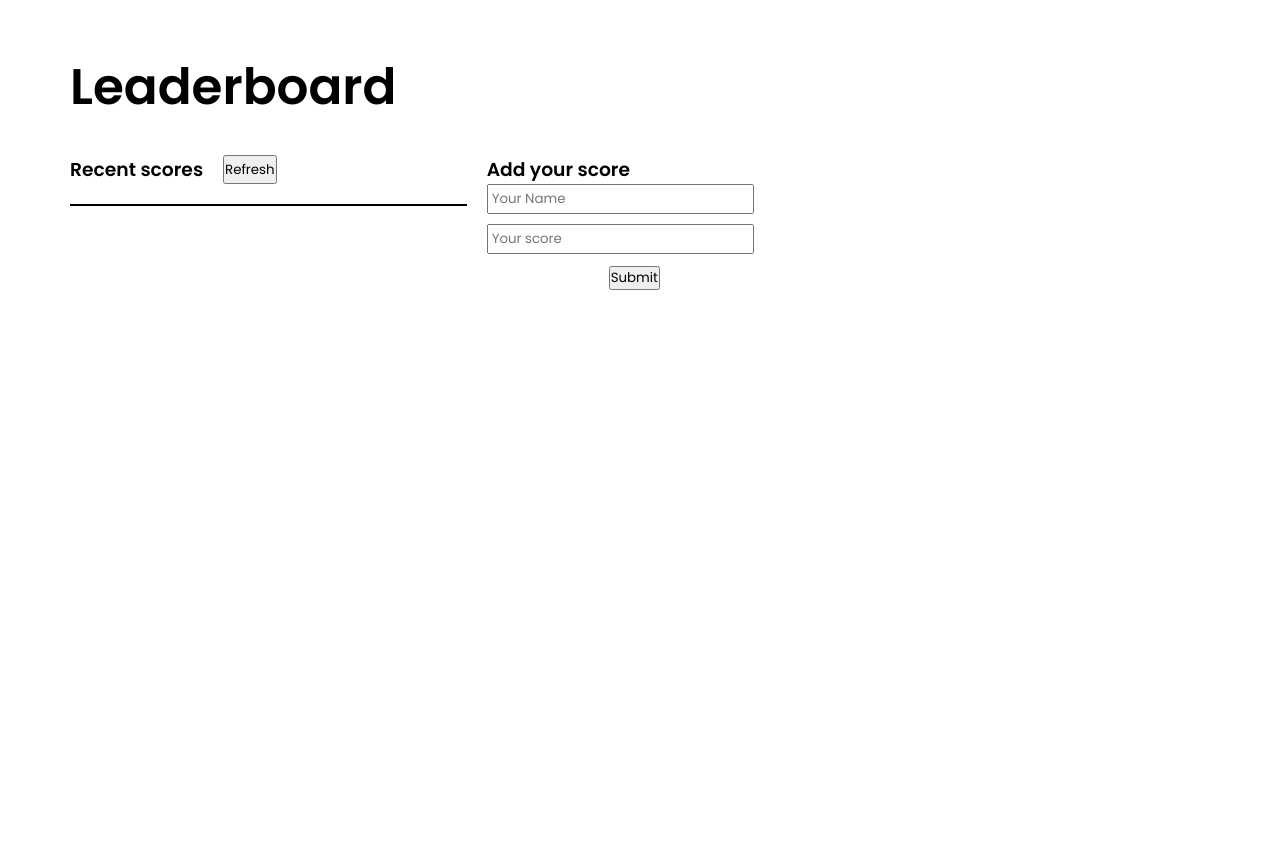
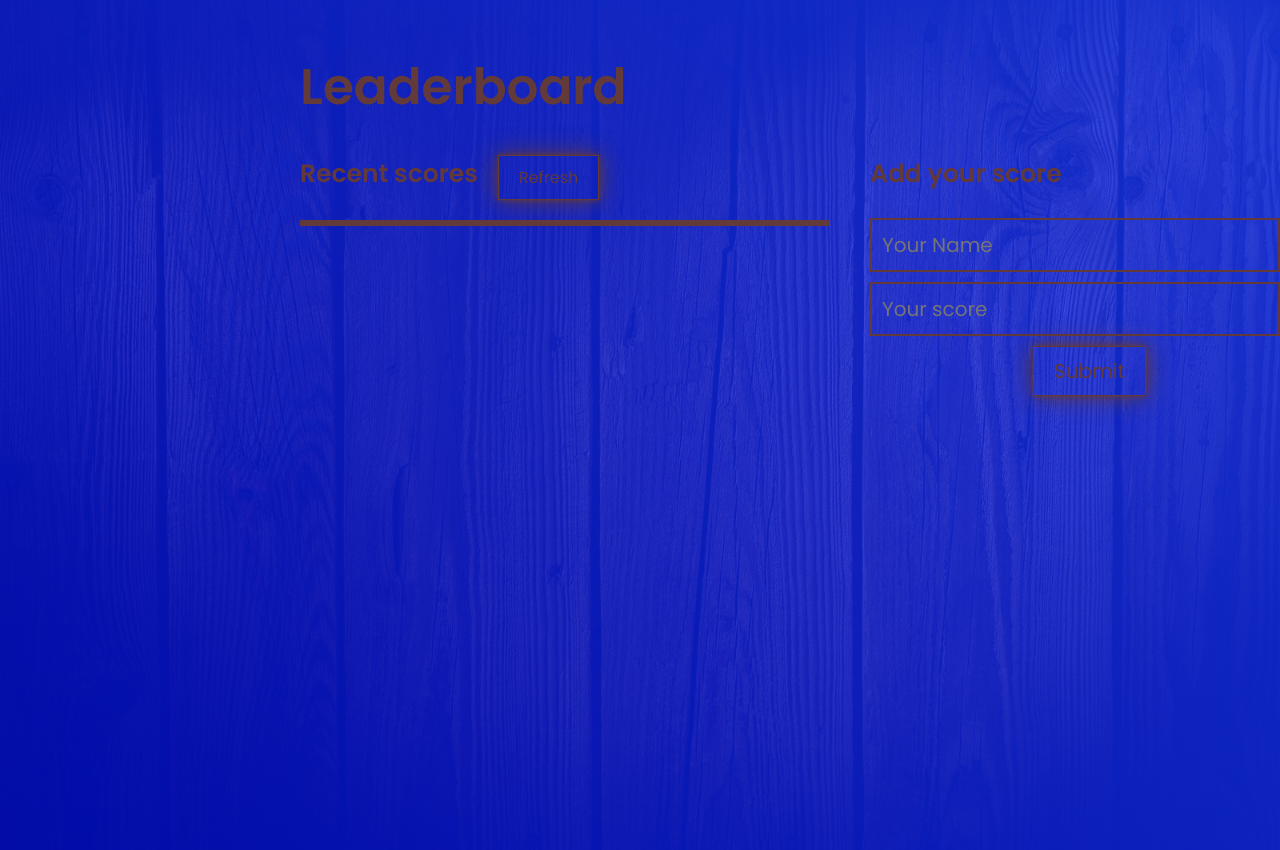
Before and after one commit to brighton0102/Leaderboard, a website built with webpack: page src/template.html in a window 1280 px wide. Before the commit the page ends 800 px from the top, so only its background shows below. Built offline with nearby package versions, Linux system fonts and the light colour scheme; no server answers.

Commit message:
Finish styling

```diff
--- a/src/styles/main.css
+++ b/src/styles/main.css
@@ -7,53 +7,104 @@
   margin: 0;
 }
 
+body {
+  width: 100%;
+  height: 100vh;
+  background: linear-gradient(45deg, rgba(0, 14, 208, 0.8), rgba(23, 60, 255, 0.8)), url(/src/img/pexels-photo-326333.jpeg);
+  background-size: cover;
+  background-position: center;
+  background-repeat: no-repeat;
+}
+
 .main-container {
-  margin-left: 70px;
+  margin-left: 300px;
   margin-top: 50px;
 }
 
 .title {
   font-size: 50px;
+  color: rgb(99, 58, 58);
 }
 
 .title-container {
   display: flex;
 }
 
+.title-container h3 {
+  font-size: 25px;
+  color: rgb(99, 58, 58);
+}
+
 .refresh-btn {
   margin-left: 20px;
+  border: 1px solid rgb(99, 58, 58);
+  color: rgb(99, 58, 58);
+  padding: 9px 20px;
+  text-align: center;
+  text-decoration: none;
+  display: inline-block;
+  font-size: 16px;
+  background-color: transparent;
+  cursor: pointer;
+  box-shadow: 0 0 5px rgb(99, 58, 58), 0 0 25px rgb(99, 58, 58);
+}
+
+.refresh-btn:hover {
+  box-shadow: 0 0 5px rgb(99, 58, 58), 0 0 25px rgb(99, 58, 58), 0 0 50px rgb(99, 58, 58), 0 0 100px rgb(99, 58, 58), 0 0 200px rgb(99, 58, 58);
 }
 
 .container {
   display: grid;
-  grid-template-columns: 1fr 2fr;
-  gap: 20px;
+  grid-template-columns: 3fr 2fr;
+  gap: 40px;
   margin-top: 30px;
 }
 
 .scores {
-  border: 1px solid black;
+  border: 3px solid rgb(99, 58, 58);
   margin-top: 20px;
+  color: rgb(99, 58, 58);
+}
+
+.score-item {
+  list-style-type: none;
+  border-bottom: 1px solid rgb(99, 58, 58);
+  padding: 10px;
+}
+
+.add-score h3 {
+  font-size: 25px;
+  color: rgb(99, 58, 58);
+  margin-bottom: 25px;
 }
 
 .input-form {
   margin-top: 20px;
 }
 
-.scores p {
-  border-bottom: 1px solid black;
-  padding: 5px;
-}
-
 input {
-  padding: 3px;
+  padding: 10px;
   margin-bottom: 10px;
+  background-color: transparent;
+  color: rgb(99, 58, 58);
+  border: 2px solid rgb(99, 58, 58);
+  font-size: 20px;
 }
 
 .submit-btn {
-  margin-left: 122px;
+  margin-left: 163px;
+  border: 1px solid rgb(99, 58, 58);
+  color: rgb(99, 58, 58);
+  padding: 9px 20px;
+  text-align: center;
+  text-decoration: none;
+  display: inline-block;
+  font-size: 20px;
+  background-color: transparent;
+  cursor: pointer;
+  box-shadow: 0 0 5px rgb(99, 58, 58), 0 0 25px rgb(99, 58, 58);
 }
 
-.score-item {
-  list-style-type: none;
+.submit-btn:hover {
+  box-shadow: 0 0 5px rgb(99, 58, 58), 0 0 25px rgb(99, 58, 58), 0 0 50px rgb(99, 58, 58), 0 0 100px rgb(99, 58, 58), 0 0 200px rgb(99, 58, 58);
 }
--- a/webpack.config.js
+++ b/webpack.config.js
@@ -18,7 +18,7 @@ module.exports = {
     static: {
       directory: path.resolve(__dirname, 'dist'),
     },
-    port: 8080,
+    port: 8081,
     open: true,
     hot: true,
     compress: true,
```
Also changed, not shown: dist/bundle58b7389a97ea6eb57c6a.js, dist/index.html, dist/pexels-photo-326333.jpeg (added), src/img/pexels-photo-326333.jpeg (added), src/img/pexels-photo-534216.jpeg (added), 2 other files.
